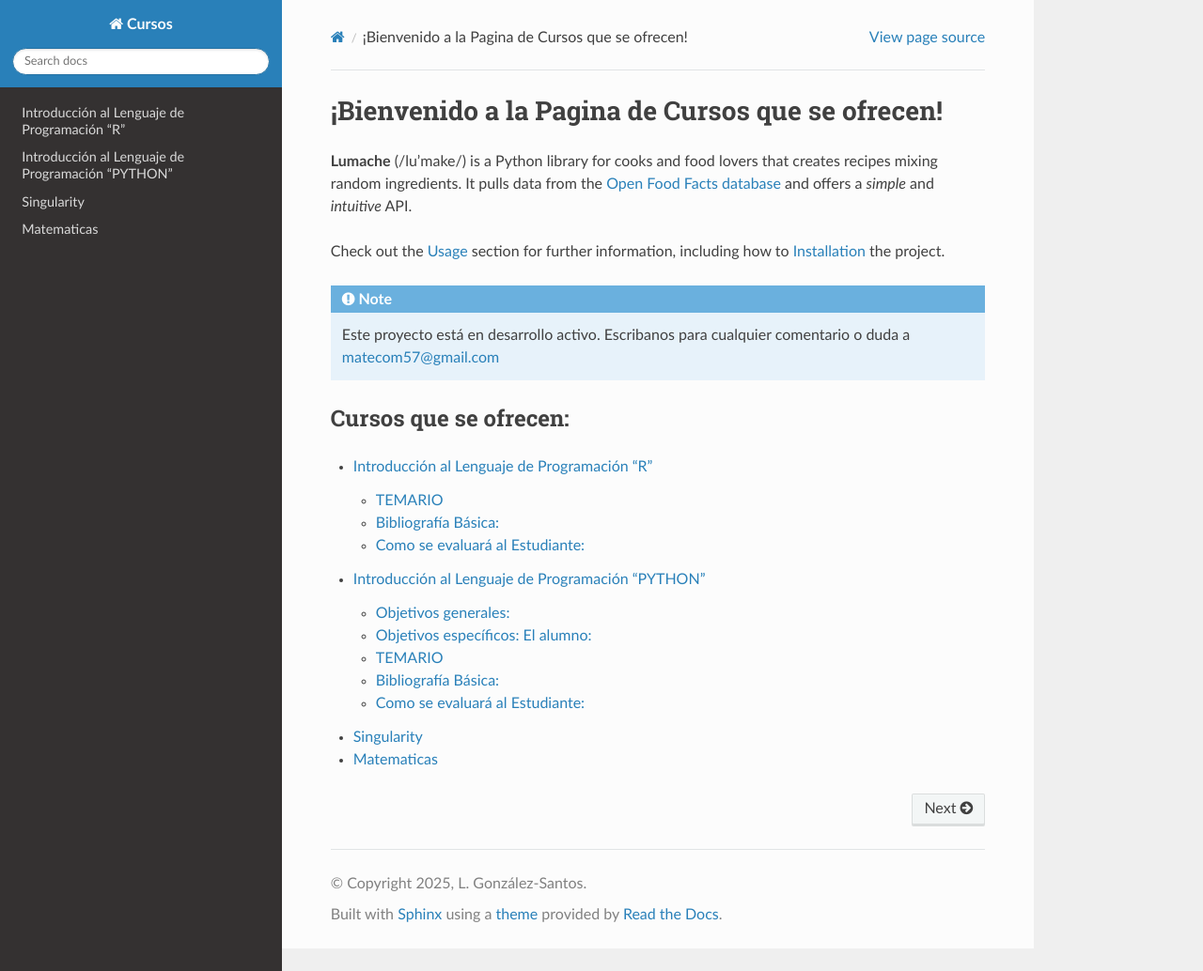
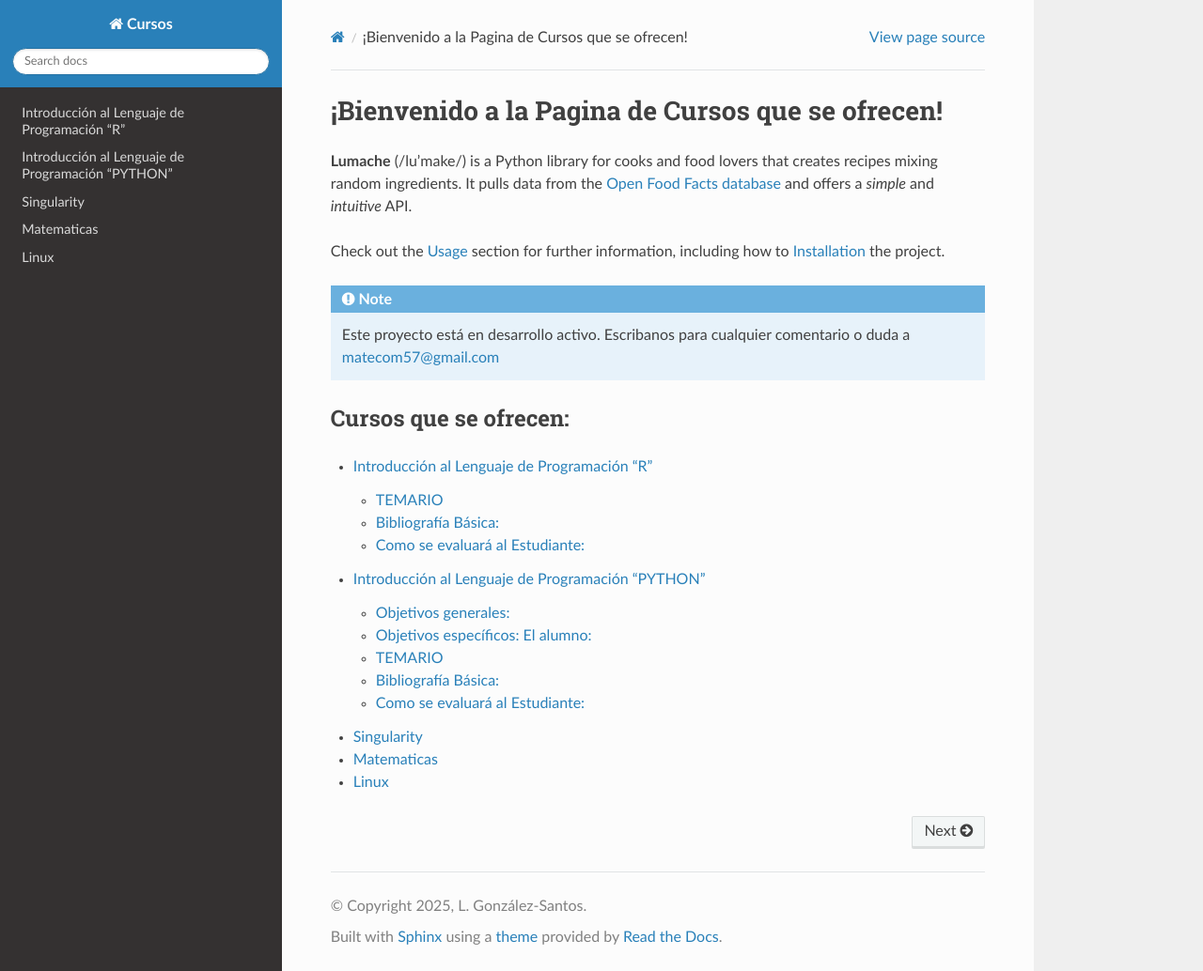
Before and after one commit to matecom57/santosg57-cursos, a Sphinx documentation site: the page built from docs/source/index.rst, in a window 1280 px wide and 1034 px high. Shown: the whole window at 94% size. Built offline with Sphinx 7.4.7 and the Read the Docs theme 3.1.0, drawn with Linux system fonts in a browser that asks for light colours.

```diff
--- a/docs/source/index.rst
+++ b/docs/source/index.rst
@@ -23,3 +23,4 @@ Cursos que se ofrecen:
    Cursos_2024-Python
    singularity/singularity
    matematicas/matematicas
+   linux/linux
--- /dev/null
+++ b/docs/source/linux/linux.rst
@@ -0,0 +1,4 @@
+Linux
+=====
+
+* tmux - https://github.com/tmux/tmux/wiki
```
